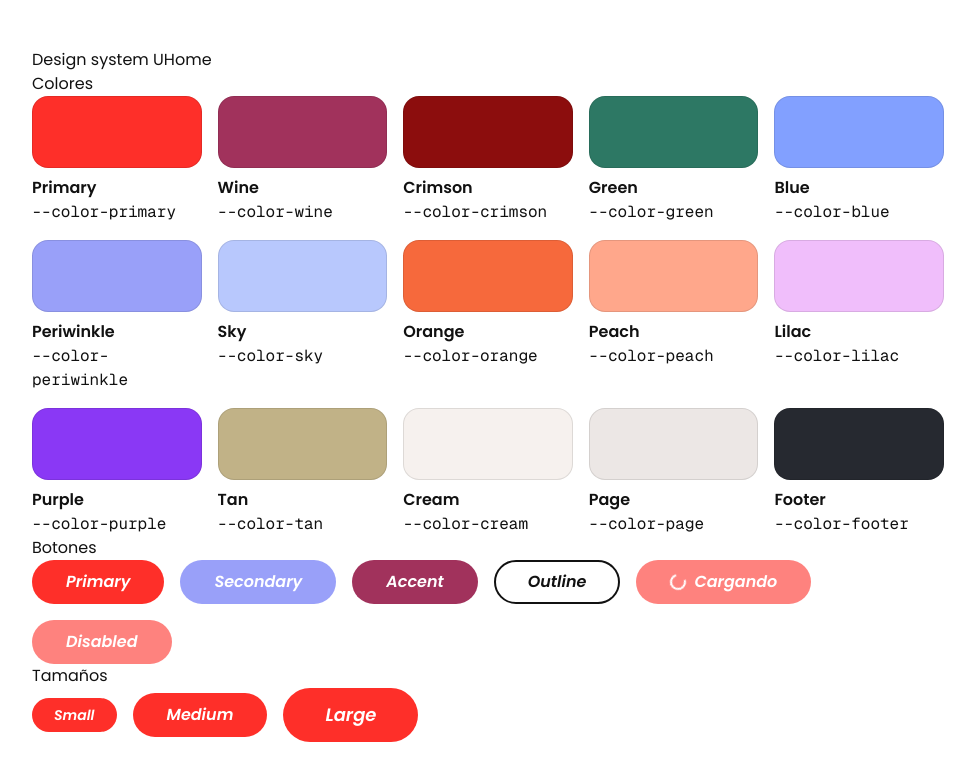
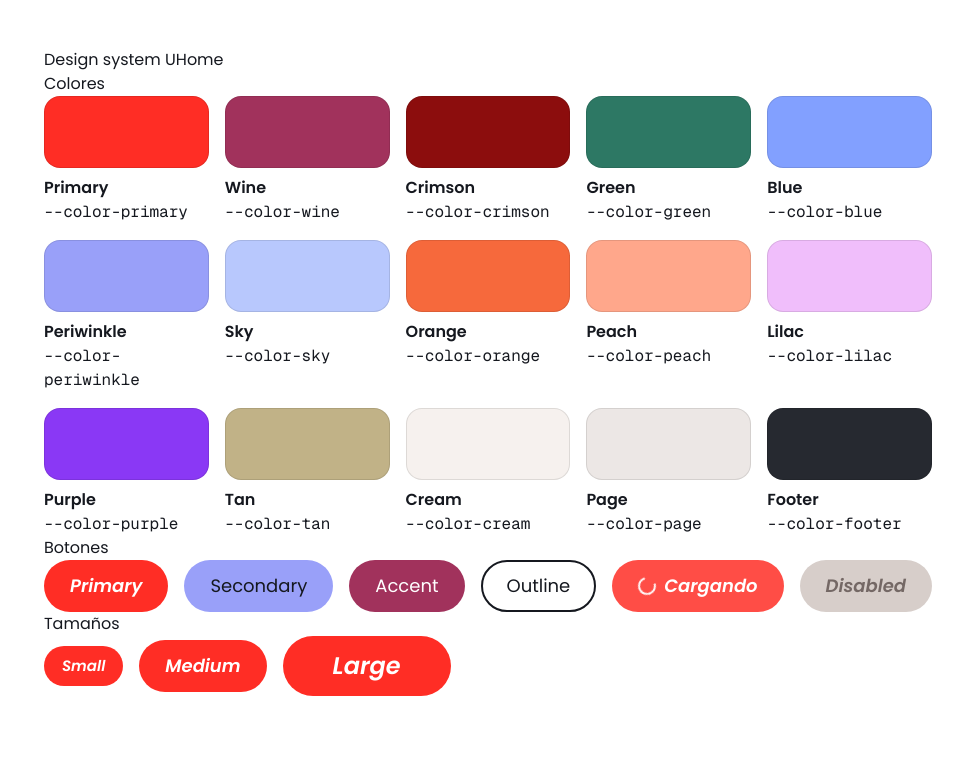
Before and after one commit to Desarrollo-de-Entornos-Digitales/front-uhome, a Next.js app: page /design-system in a window 1280 px wide. Shown: the top 780 px of the page, without its empty margins (152-1127 px from the left). Built offline with nearby package versions, Linux system fonts and the light colour scheme.

Commit message:
fix: align design tokens and Button with the design system

```diff
--- a/src/components/ui/Button.module.css
+++ b/src/components/ui/Button.module.css
@@ -6,58 +6,75 @@
   border: 2px solid transparent;
   border-radius: var(--radius-pill);
   font-family: var(--font-sans);
-  font-weight: 600;
-  font-style: italic;
-  line-height: 1;
+  font-weight: 400;
+  line-height: 1.33;
+  text-decoration: none;
   cursor: pointer;
   transition:
     background-color var(--transition),
     color var(--transition),
     border-color var(--transition),
+    box-shadow var(--transition),
     transform var(--transition);
 }
 
 .button:focus-visible {
-  outline: 3px solid var(--color-focus);
-  outline-offset: 2px;
+  outline: 3px solid var(--color-ring);
+  outline-offset: 3px;
 }
 
 .button:active:not(:disabled) {
   transform: translateY(1px);
 }
 
-.button:disabled {
+.button:disabled:not(.loading) {
   cursor: not-allowed;
-  opacity: 0.6;
+  background: var(--color-disabled);
+  border-color: transparent;
+  color: var(--color-disabled-text);
+  box-shadow: none;
+}
+
+.loading {
+  cursor: progress;
+  opacity: 0.85;
+}
+
+.label {
+  line-height: inherit;
 }
 
 .sm {
-  padding: var(--space-2) var(--space-5);
+  padding: var(--space-2) var(--space-4);
   font-size: var(--text-sm);
 }
 
 .md {
-  padding: var(--space-3) var(--space-8);
-  font-size: var(--text-md);
+  padding: var(--space-3) var(--space-6);
+  font-size: var(--text-lg);
 }
 
 .lg {
-  padding: var(--space-4) var(--space-10);
-  font-size: var(--text-lg);
+  padding: var(--space-3) var(--space-12);
+  font-size: var(--text-2xl);
 }
 
 .primary {
   background: var(--color-primary);
   color: var(--color-white);
+  font-style: italic;
+  font-weight: 600;
 }
 
 .primary:hover:not(:disabled) {
-  background: var(--color-primary-dark);
+  background: var(--color-primary-hover);
+  border-color: var(--color-ring);
+  box-shadow: var(--shadow-hover);
 }
 
 .secondary {
   background: var(--color-periwinkle);
-  color: var(--color-white);
+  color: var(--color-ink);
 }
 
 .secondary:hover:not(:disabled) {
@@ -88,14 +105,6 @@
   width: 100%;
 }
 
-.loading {
-  cursor: progress;
-}
-
-.label {
-  line-height: 1;
-}
-
 .spinner {
   width: 1em;
   height: 1em;
--- a/src/components/ui/Button.tsx
+++ b/src/components/ui/Button.tsx
@@ -1,15 +1,59 @@
-import type { ButtonHTMLAttributes, ReactNode } from "react";
+import Link from "next/link";
+import type {
+  AnchorHTMLAttributes,
+  ButtonHTMLAttributes,
+  ReactNode,
+} from "react";
 import styles from "./Button.module.css";
 
 export type ButtonVariant = "primary" | "secondary" | "accent" | "outline";
 export type ButtonSize = "sm" | "md" | "lg";
 
-export interface ButtonProps extends ButtonHTMLAttributes<HTMLButtonElement> {
+interface SharedProps {
   variant?: ButtonVariant;
   size?: ButtonSize;
-  loading?: boolean;
   fullWidth?: boolean;
   children: ReactNode;
+}
+
+export type ButtonProps = ButtonHTMLAttributes<HTMLButtonElement> &
+  SharedProps & {
+    loading?: boolean;
+  };
+
+export type ButtonLinkProps = Omit<
+  AnchorHTMLAttributes<HTMLAnchorElement>,
+  "href"
+> &
+  SharedProps & {
+    href: string;
+  };
+
+interface ClassOptions {
+  variant: ButtonVariant;
+  size: ButtonSize;
+  fullWidth: boolean;
+  loading: boolean;
+  extra?: string;
+}
+
+function buildClassName({
+  variant,
+  size,
+  fullWidth,
+  loading,
+  extra,
+}: ClassOptions) {
+  return [
+    styles.button,
+    styles[variant],
+    styles[size],
+    fullWidth ? styles.fullWidth : "",
+    loading ? styles.loading : "",
+    extra ?? "",
+  ]
+    .filter(Boolean)
+    .join(" ");
 }
 
 export function Button({
@@ -23,21 +67,16 @@ export function Button({
   type = "button",
   ...rest
 }: ButtonProps) {
-  const classes = [
-    styles.button,
-    styles[variant],
-    styles[size],
-    fullWidth ? styles.fullWidth : "",
-    loading ? styles.loading : "",
-    className ?? "",
-  ]
-    .filter(Boolean)
-    .join(" ");
-
   return (
     <button
       type={type}
-      className={classes}
+      className={buildClassName({
+        variant,
+        size,
+        fullWidth,
+        loading,
+        extra: className,
+      })}
       disabled={disabled || loading}
       aria-busy={loading}
       {...rest}
@@ -47,3 +86,29 @@ export function Button({
     </button>
   );
 }
+
+export function ButtonLink({
+  variant = "primary",
+  size = "md",
+  fullWidth = false,
+  className,
+  children,
+  href,
+  ...rest
+}: ButtonLinkProps) {
+  return (
+    <Link
+      href={href}
+      className={buildClassName({
+        variant,
+        size,
+        fullWidth,
+        loading: false,
+        extra: className,
+      })}
+      {...rest}
+    >
+      <span className={styles.label}>{children}</span>
+    </Link>
+  );
+}
--- a/src/styles/tokens.css
+++ b/src/styles/tokens.css
@@ -1,15 +1,17 @@
-@import url("https://fonts.googleapis.com/css2?family=Poppins:ital,wght@0,400;0,500;0,600;0,700;1,400;1,500;1,600;1,700&display=swap");
+@import url("https://fonts.googleapis.com/css2?family=Lobster+Two:wght@400&family=Poppins:ital,wght@0,300;0,400;0,500;0,600;0,700;1,400;1,500;1,600;1,700&display=swap");
 
 :root {
-  --color-primary: #fe2f29;
-  --color-primary-dark: #d9211c;
-  --color-brand-red: #fd1913;
+  --color-primary: #ff2d25;
+  --color-primary-hover: #d51e17;
+  --color-ring: #8f1a14;
+  --color-error: #b42318;
   --color-wine: #a1325c;
   --color-wine-dark: #832749;
   --color-crimson: #8c0d0d;
   --color-crimson-soft: #e7cad5;
   --color-green: #2d7864;
-  --color-green-bright: #076f0b;
+  --color-location: #076f0b;
+  --color-info: #4c68c2;
   --color-blue: #82a0ff;
   --color-periwinkle: #99a0f9;
   --color-periwinkle-dark: #7d86f0;
@@ -22,14 +24,17 @@
   --color-purple: #8a38f5;
   --color-purple-deep: #4f00b5;
   --color-tan: #c1b287;
-  --color-ink: #111111;
+  --color-star: #ffcc00;
+  --color-ink: #15181f;
   --color-white: #ffffff;
   --color-cream: #f6f1ee;
   --color-page: #ece7e5;
   --color-footer: #262930;
-  --color-border-soft: #f7d1cd;
-  --color-border-red: #fa8480;
-  --color-focus: #3c6bc7;
+  --color-field-border: #ff9693;
+  --color-field-icon: #ff7673;
+  --color-placeholder: #a59898;
+  --color-disabled: #d7ceca;
+  --color-disabled-text: #746865;
 
   --chip-price: #dbd9f2;
   --chip-type: #f9cda7;
@@ -43,33 +48,35 @@
   --chip-orange: #fce4dd;
 
   --font-sans: "Poppins", system-ui, -apple-system, "Segoe UI", sans-serif;
-  --font-script: "Poppins", system-ui, sans-serif;
+  --font-accent: "Lobster Two", "Poppins", cursive;
 
   --text-xs: 0.75rem;
-  --text-sm: 0.875rem;
+  --text-sm: 0.9375rem;
   --text-md: 1rem;
   --text-lg: 1.125rem;
   --text-xl: 1.25rem;
   --text-2xl: 1.5rem;
   --text-3xl: 2rem;
-  --text-4xl: 2.5rem;
+  --text-4xl: 2.25rem;
+  --text-5xl: 3rem;
+  --text-6xl: 4rem;
 
   --space-1: 0.25rem;
   --space-2: 0.5rem;
   --space-3: 0.75rem;
   --space-4: 1rem;
-  --space-5: 1.25rem;
   --space-6: 1.5rem;
   --space-8: 2rem;
-  --space-10: 2.5rem;
   --space-12: 3rem;
   --space-16: 4rem;
 
   --radius-sm: 8px;
-  --radius-md: 16px;
-  --radius-lg: 24px;
+  --radius-block: 16px;
+  --radius-card: 21px;
+  --radius-panel: 27px;
   --radius-pill: 999px;
 
-  --shadow-card: 0 12px 40px rgba(0, 0, 0, 0.12);
+  --shadow-panel: 0 0 76px 15px rgba(0, 0, 0, 0.129);
+  --shadow-hover: 0 5px 12px 1px rgba(180, 35, 24, 0.2);
   --transition: 150ms ease;
 }
```
